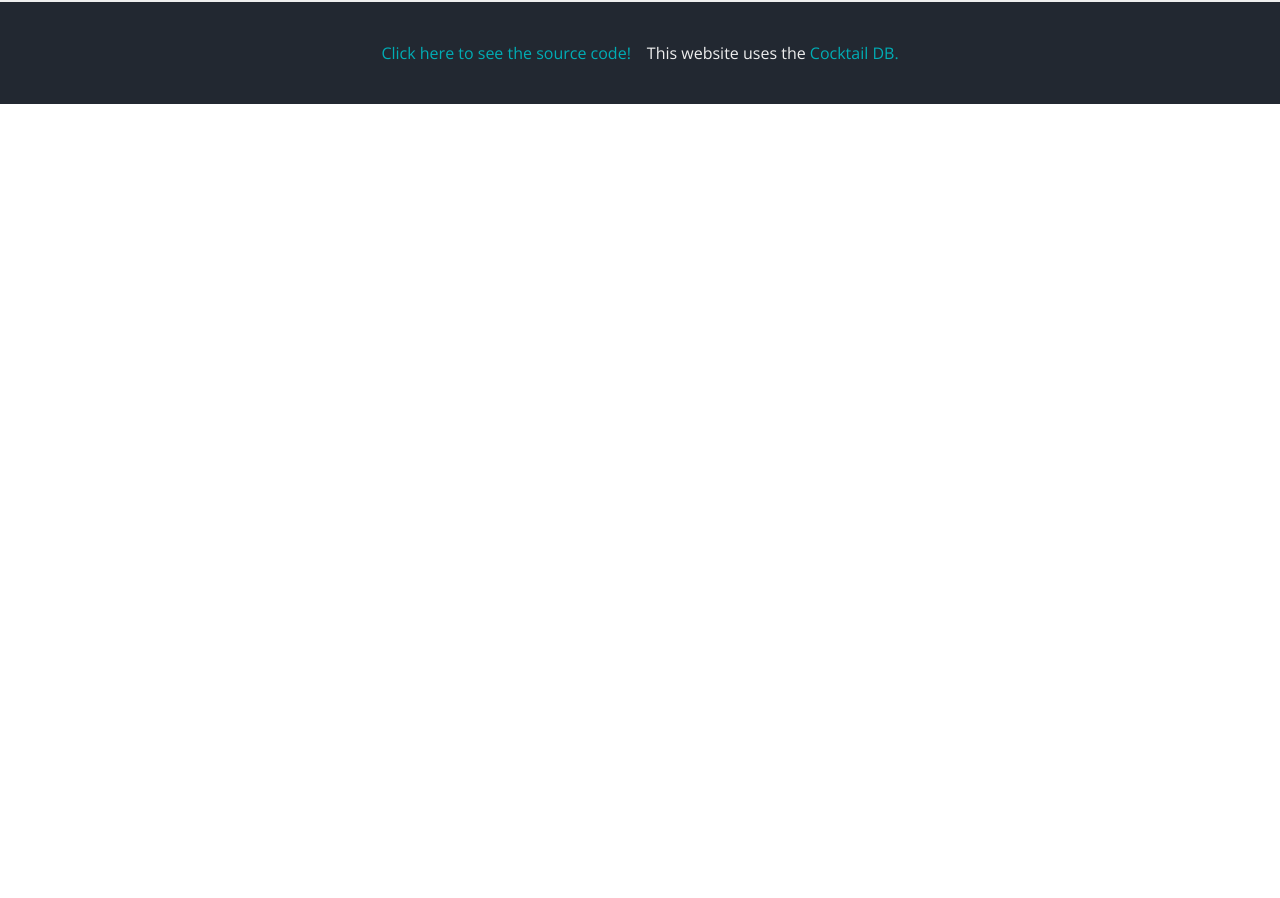
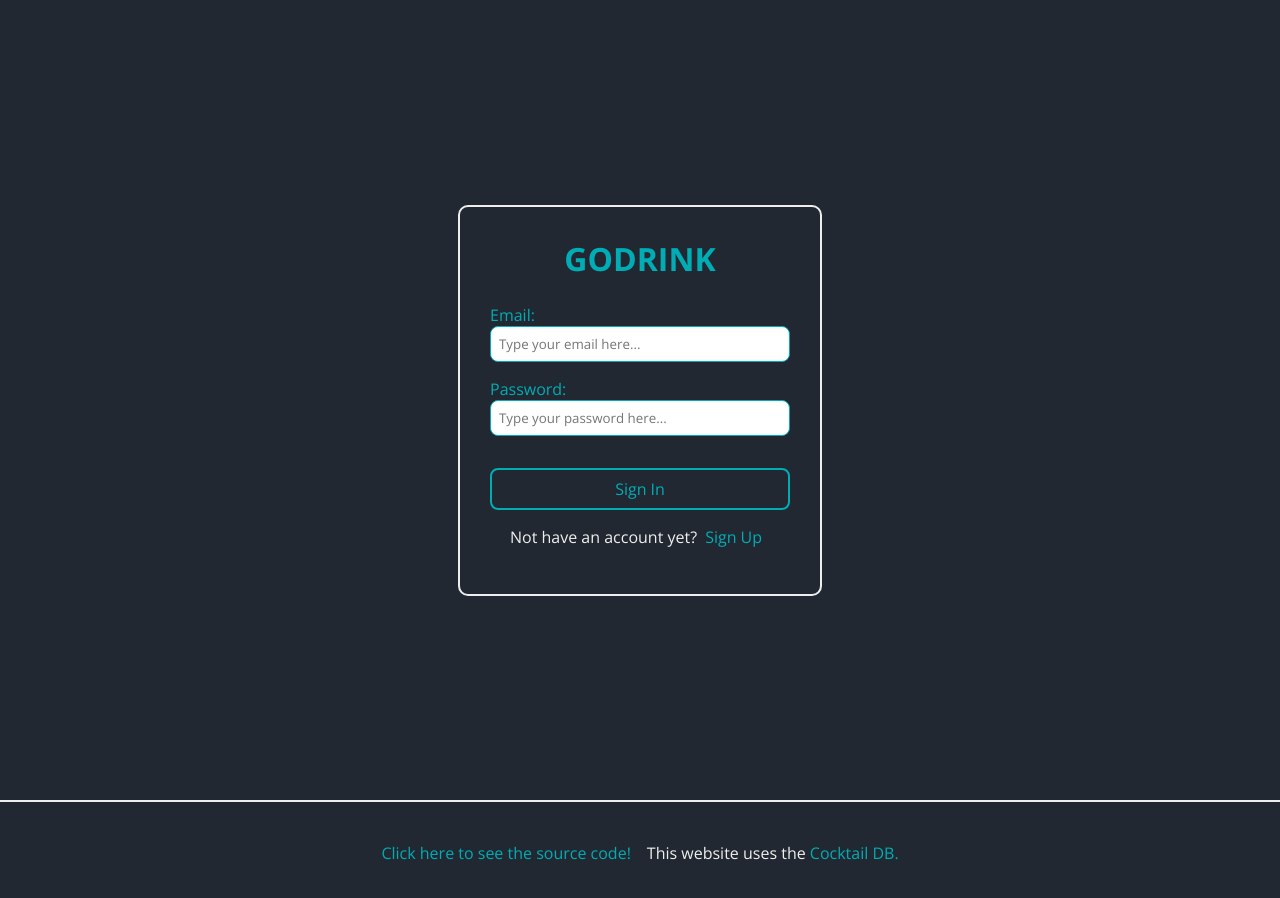
Before and after one commit to MatheusAndrade23/Go_Drink_React, a React (Create React App) app: page /login/signIn in a window 1280 px wide. Shown: the top 898 px of the page. Before the commit the page ends 800 px from the top, so only its background shows below. Built offline with nearby package versions, Linux system fonts and the light colour scheme.

Commit message:
Login Template

```diff
--- a/src/components/Header/index.jsx
+++ b/src/components/Header/index.jsx
@@ -76,7 +76,7 @@
           </ButtonComponent>
         </SmallContainer>
         <SmallContainer disposition="row">
-          <LinkComponent link="/login">Sign In</LinkComponent>
+          <LinkComponent link="/login/signIn">Sign In</LinkComponent>
         </SmallContainer>
       </Styled.Header>
       <HeaderMenu />
--- a/src/index.jsx
+++ b/src/index.jsx
@@ -17,6 +17,7 @@
 import { Drink } from './templates/Drink';
 import { Search } from './templates/Search';
 import { Lists } from './templates/Lists';
+import { Login } from './templates/Login';
 
 const root = createRoot(document.getElementById('root'));
 root.render(
@@ -30,6 +31,7 @@
             <Route path="/list/:index/:list" element={<Lists />} />
             <Route path="/kind/:kind" element={<Kinds />} />
             <Route path="/" element={<Home />} />
+            <Route path="/login/:action" element={<Login />} />
           </Switch>
         </Router>
         <Footer />
--- a/src/templates/Login/index.jsx
+++ b/src/templates/Login/index.jsx
@@ -0,0 +1,68 @@
+import * as Styled from './styles';
+
+import { useState, useEffect } from 'react';
+import { useParams, useNavigate } from 'react-router-dom';
+
+import { InputComponent } from '../../components/InputComponent';
+import { ButtonComponent } from '../../components/ButtonComponent';
+import { SmallContainer } from '../../components/SmallContainer';
+import { LinkComponent } from '../../components/LinkComponent';
+import { TextComponent } from '../../components/TextComponent';
+import { Heading } from '../../components/Heading';
+
+export const Login = () => {
+  const { action } = useParams();
+  const navigate = useNavigate();
+
+  const [loginControl, setLoginControl] = useState('signIn');
+  const [userInfo, setUserInfo] = useState({});
+
+  const handleLogin = (e) => {
+    setUserInfo((userInfo) =>
+      setUserInfo({ ...userInfo, [e.target.name]: e.target.value }),
+    );
+  };
+
+  useEffect(() => {
+    if (action !== 'signIn' && action !== 'signUp') {
+      navigate('/');
+    } else {
+      setLoginControl(action);
+    }
+  }, [action, navigate]);
+
+  return (
+    <Styled.Container>
+      <Styled.Login>
+        <Heading size="medium" as="h4">
+          GODRINK
+        </Heading>
+        <InputComponent
+          text="Email:"
+          placeholder="Type your email here..."
+          name="email"
+          type="email"
+          handleChange={handleLogin}
+        />
+        <InputComponent
+          text="Password:"
+          placeholder="Type your password here..."
+          name="password"
+          type="password"
+          handleChange={handleLogin}
+        />
+        <ButtonComponent bold={false}>
+          {loginControl === 'signIn' ? 'Sign In' : 'Sign Up'}
+        </ButtonComponent>
+        <SmallContainer disposition="row">
+          <TextComponent>Not have an account yet?</TextComponent>
+          <LinkComponent
+            link={loginControl !== 'signIn' ? '/login/signIn' : '/login/signUp'}
+          >
+            {loginControl !== 'signIn' ? 'Sign In' : 'Sign Up'}
+          </LinkComponent>
+        </SmallContainer>
+      </Styled.Login>
+    </Styled.Container>
+  );
+};
--- a/src/templates/Login/styles.js
+++ b/src/templates/Login/styles.js
@@ -0,0 +1,39 @@
+import styled, { css } from 'styled-components';
+
+export const Container = styled.div`
+  ${({ theme }) => css`
+    background-color: ${theme.colors.fourthColor};
+    min-height: 100vh;
+    display: flex;
+    align-items: center;
+    justify-content: center;
+  `}
+`;
+
+export const Login = styled.div`
+  ${({ theme }) => css`
+    width: max-content;
+    padding: 30px;
+    display: flex;
+    flex-direction: column;
+    border: 2px solid ${theme.colors.primaryColor};
+    border-radius: 10px;
+
+    h4 {
+      align-self: center;
+      margin-bottom: ${theme.spacings.medium};
+    }
+
+    input {
+      margin-bottom: ${theme.spacings.small};
+    }
+
+    button {
+      margin-top: ${theme.spacings.small};
+    }
+
+    div {
+      align-self: center;
+    }
+  `}
+`;
```
